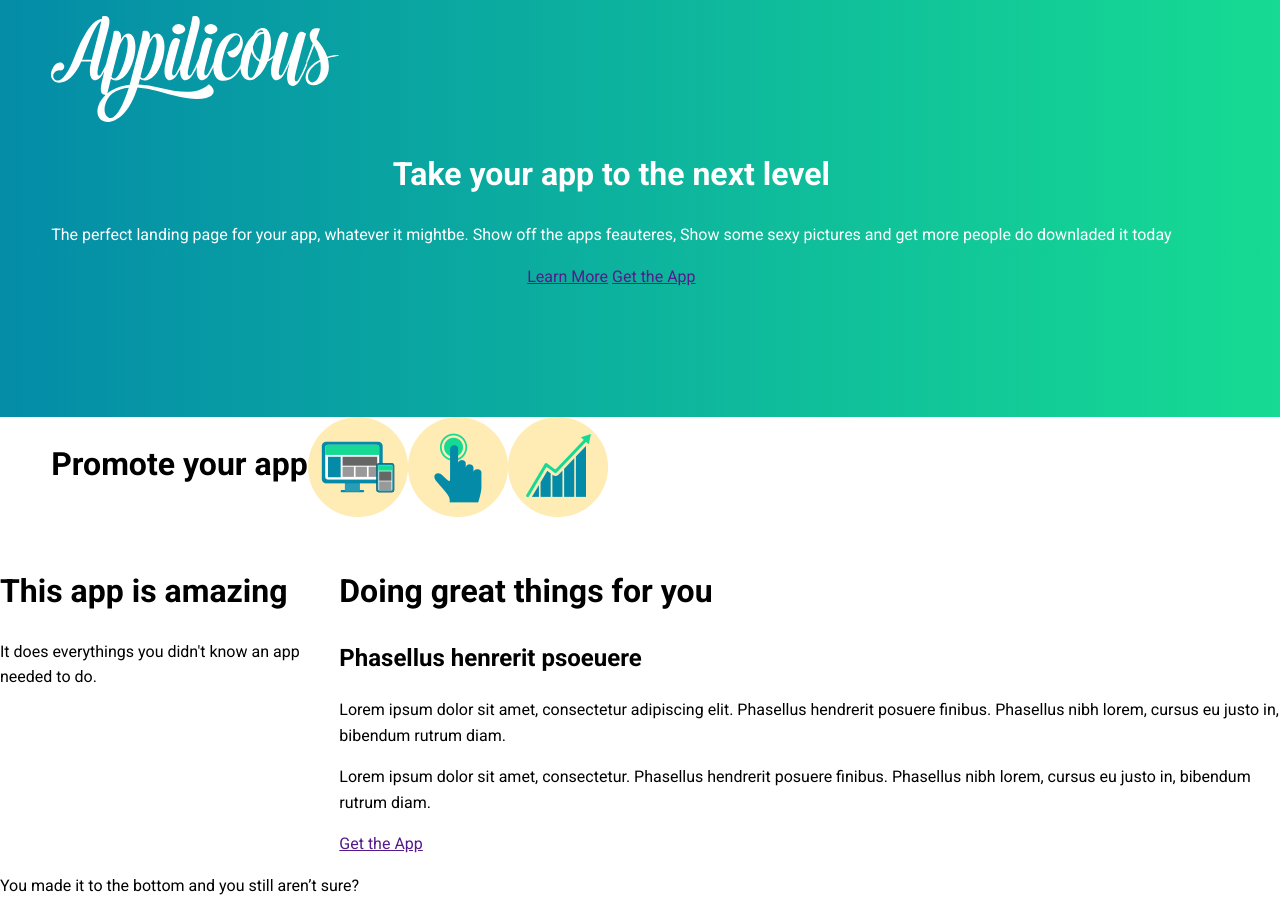
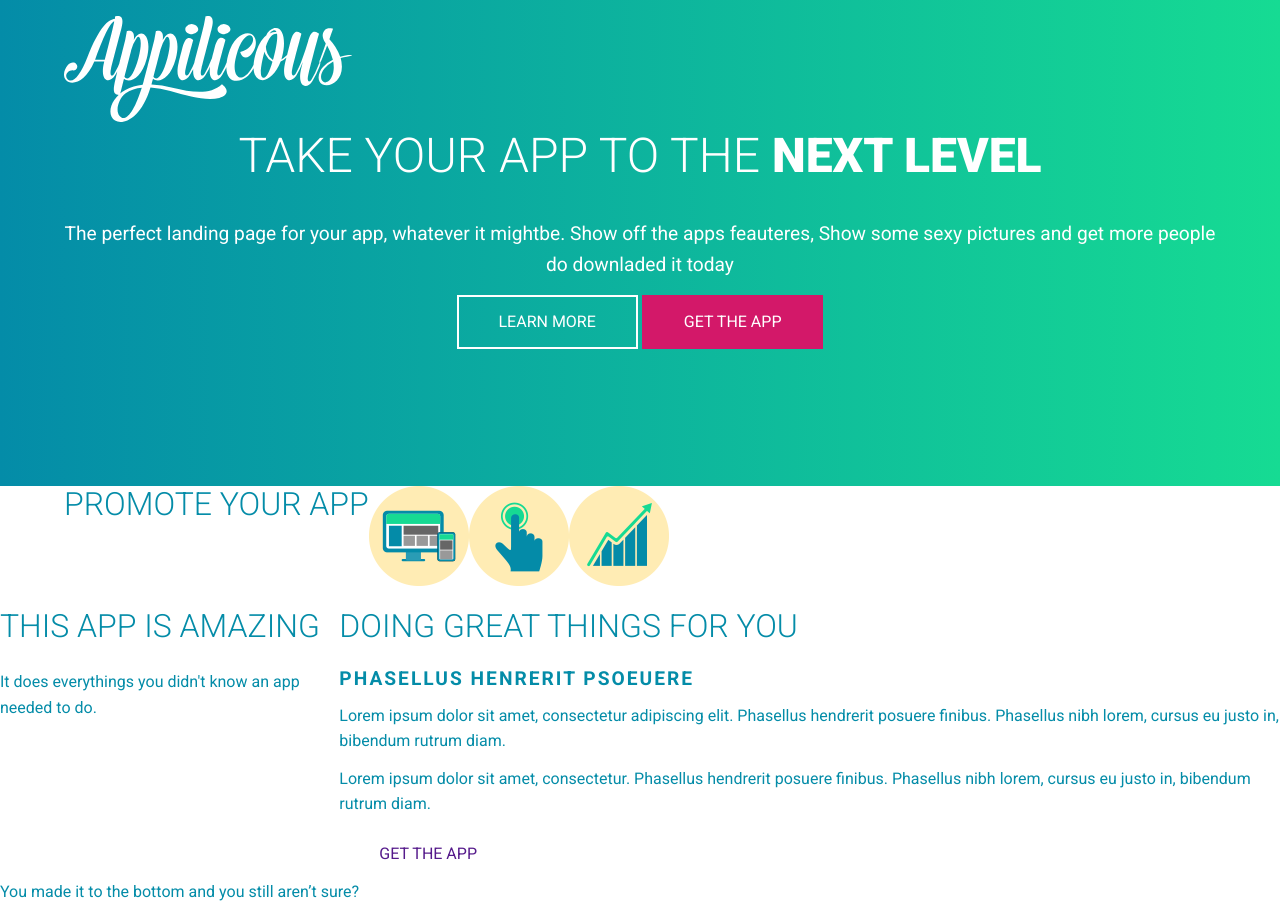
Before and after one commit to lordwells79/responsive-start-to-finish, a plain HTML site: page index.html in a window 1280 px wide. Shown: the top 907 px of the page. Drawn offline with Linux system fonts and the light colour scheme.

Commit message:
Setting typography

```diff
--- a/sass/abstracts/_colors.sass
+++ b/sass/abstracts/_colors.sass
@@ -6,7 +6,7 @@ $white: rgb(255, 255, 255)
 
 // Text colors
 
-$text-main: $secondary
+$text-main: $main
 $text-inverse: $white
 $text-accent: $accent
 $text-secondary: $main
--- a/sass/base/_base.sass
+++ b/sass/base/_base.sass
@@ -1,11 +1,14 @@
 *, *::before, *::after
   box-sizing: border-box
+
+body
+  color: $text-main
 
 img
   width: 100%
   height: auto
 
 .container
-  width: 92%
+  width: 90%
   max-width: 1200px
   margin: 0 auto
--- /dev/null
+++ b/sass/base/_typography.sass
@@ -0,0 +1,27 @@
+h1,h2,h3,h4,h5,h6, p
+    margin: 0 0 .75em
+
+h1:last-child,h2:last-child,h3:last-child,h4:last-child,
+h5:last-child,h6:last-child,p:last-child
+    margin: 0
+
+h1
+    font-size: 2rem
+    font-weight: $font-light
+    line-height: 1.15
+    text-transform: uppercase
+
+h2
+    font-size: 1.2rem
+    text-transform: uppercase
+    letter-spacing: 2px
+    line-height: 1
+
+.title-large
+    font-size: 3rem
+    font-weight: $font-black
+    span
+        font-weight: $font-light
+
+.text-intro
+    font-size: 1.2rem
--- /dev/null
+++ b/sass/components/_buttons.sass
@@ -0,0 +1,28 @@
+.btn
+    display: inline-block
+    padding: .75em 2.5em
+    text:
+        transform: uppercase
+        decoration: none
+
+    &:not(:last-of-type)
+        margin-bottom: .6em
+
+.btn-primary
+    background: $accent
+    color: $text-inverse
+    border: 2px solid $accent
+
+    &:hover,
+    &:focus
+        background: darken($accent, 15%)
+
+
+.btn--secondary
+    border: 2px solid $text-inverse
+    color: $text-inverse
+
+    &:hover,
+    &:focus
+        background: $text-inverse
+        color: $text-main
--- a/sass/main.sass
+++ b/sass/main.sass
@@ -9,11 +9,12 @@
 
 // 3. Base styles
 @import base/base
+@import base/typography
 
 // 4. layout
+@import layout/grid
 @import layout/header
 @import layout/hero
-@import layout/grid
-
 
 //5. Components
+@import Components/buttons
```
Also changed, not shown: css/main.css.
